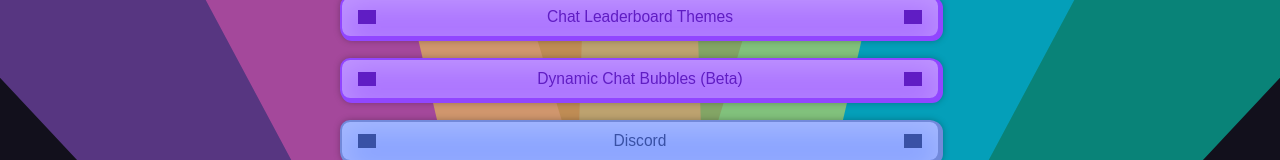
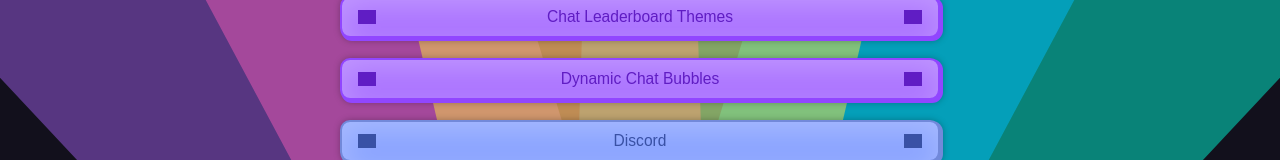
Before and after one commit to zaytri/zaytri.com, a Next.js app: page / in a window 1280 px wide. Shown: the part 301-461 px from the top of the page. Built offline with nearby package versions, Linux system fonts and the light colour scheme; grey boxes are pictures that could not be loaded; a web font is replaced by a local one.

Commit message:
Release link for Dynamic Chat Bubbles

```diff
--- a/pages/index.js
+++ b/pages/index.js
@@ -54,9 +54,9 @@ export default function Home() {
             <div className={styles.icon} />
           </a>
           <a className={[styles.twitch, styles.widget, styles.social, 'row'].join(' ')}
-            href='https://www.streamelements.com/dashboard/overlays/share/60d70da709f09bf59affb179'>
+            href='https://streamelements.com/dashboard/overlays/share/60d90ef30fcb3e75ea529f37'>
             <div className={styles.icon} />
-            <p>Dynamic Chat Bubbles (Beta)</p>
+            <p>Dynamic Chat Bubbles</p>
             <div className={styles.icon} />
           </a>
           <a className={[styles.discord, styles.social, 'row'].join(' ')}
```
